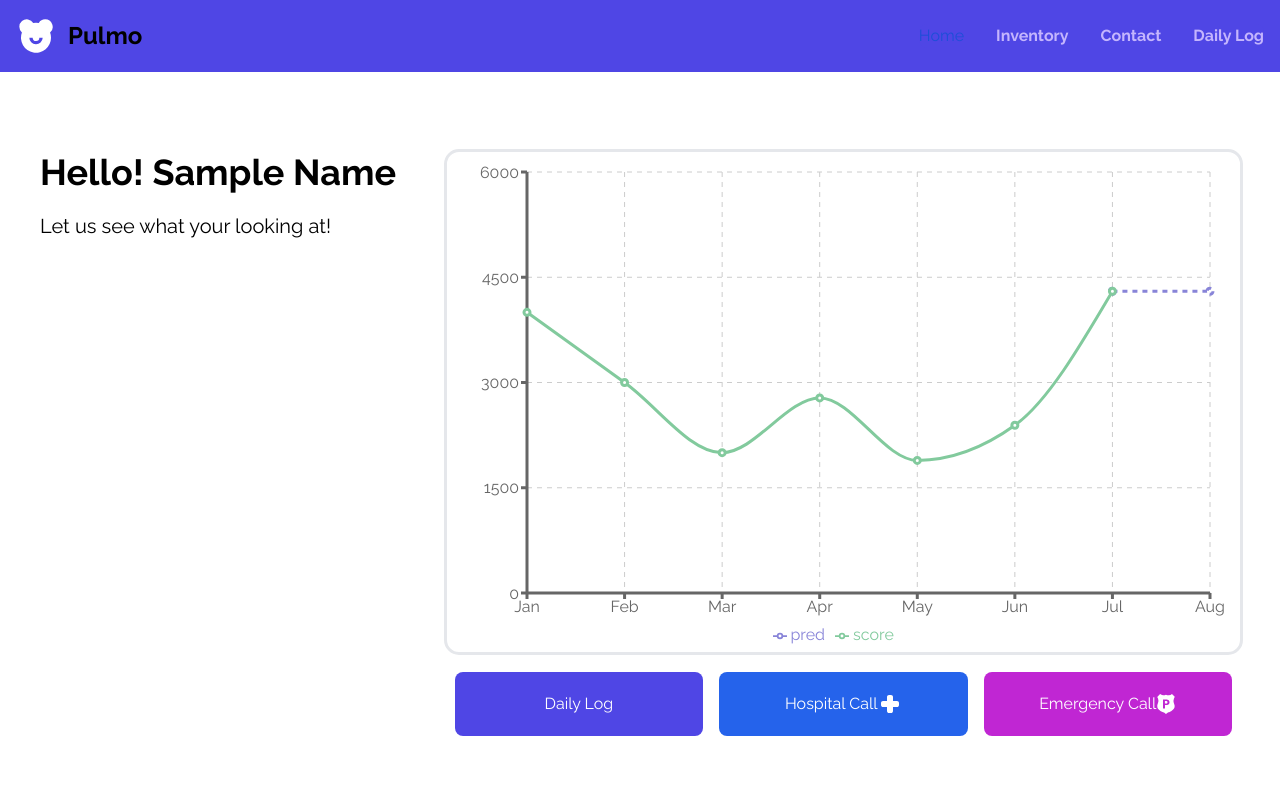
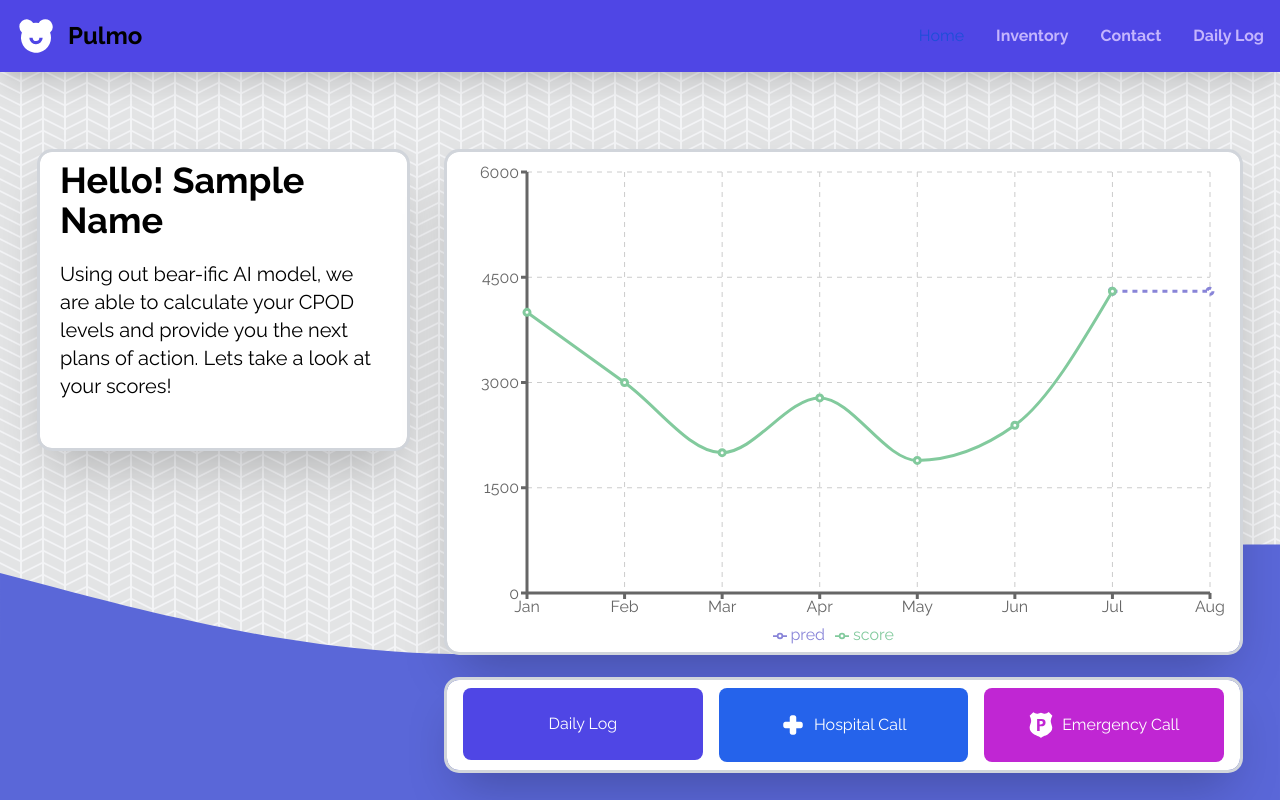
Before and after one commit to AnishG-git/Axxess2024, a React (Create React App) app in the folder frontend/: page /dashboard in a window 1280 px wide. Built offline with nearby package versions, Linux system fonts and the light colour scheme.

Commit message:
css styled better

```diff
--- a/frontend/src/components/navbar.js
+++ b/frontend/src/components/navbar.js
@@ -7,7 +7,7 @@ const Navbar = () => {
     setIsOpen(!isOpen);
   };
   return (
-    <nav className="bg-indigo-600 ">
+    <nav className="bg-indigo-600 shadow-xl">
       <div className="max-w-screen-xl flex flex-wrap items-center justify-between mx-auto p-4">
         <a href="/" className="flex items-center space-x-3 rtl:space-x-reverse">
           <svg width="40px" height="40px" viewBox="0 0 24 24" xmlns="http://www.w3.org/2000/svg" fill="white">
--- a/frontend/src/pages/dashboard.js
+++ b/frontend/src/pages/dashboard.js
@@ -17,15 +17,26 @@ function Dashboard() {
   return (
     <div>
       <Navbar />
-      <div className="fixed top-0 left-0 w-screen h-screen bg-white z-[-10]"></div>
+      <div className="fixed top-0 left-0 w-full h-screen -z-10">
+        <svg xmlns="http://www.w3.org/2000/svg" viewBox="0 0 1440 320" className="absolute bottom-0 w-full z-0" style={{ top: 'auto', bottom: 0 }}>
+          <path
+            fill="#5a67d8"
+            fillOpacity="1"
+            d="M0,64L60,80C120,96,240,128,360,144C480,160,600,160,720,138.7C840,117,960,75,1080,53.3C1200,32,1320,32,1380,32L1440,32L1440,320L1380,320C1320,320,1200,320,1080,320C960,320,840,320,720,320C600,320,480,320,360,320C240,320,120,320,60,320L0,320Z"
+          ></path>
+        </svg>
+      </div>
       <div className="z-10">
         <div className="w-full flex flex-wrap pt-20">
-          <div className="w-full lg:w-1/3 items-center justify-center">
-            <h1 className="text-4xl font-bold mb-5 ml-10 w-full">Hello! Sample Name</h1>
-            <h3 className="ml-10 mb-10 text-xl w-full">Let us see what your looking at!</h3>
+          <div className="w-full lg:w-1/3 items-center justify-center px-5 lg:pl-10 mb-5 h-full">
+            <div className='bg-white outline-gray-300 outline rounded-xl px-5 py-2 shadow-2xl'>
+            <h1 className="text-4xl font-bold mb-5  w-full">Hello! Sample Name</h1>
+            <h3 className="mb-10 text-xl w-full">Using out bear-ific AI model, we are able to calculate your CPOD levels and provide you the next plans of action. Lets take a look at your scores!</h3>
+            </div>
+
           </div>
           <div className=" w-full lg:w-2/3 px-5 lg:pr-10">
-            <div className=" outline-gray-200 outline rounded-xl  flex items-center justify-center ">
+            <div className=" outline-gray-300 outline rounded-xl  bg-white flex items-center justify-center shadow-2xl">
               <ResponsiveContainer width="100%" height={500}>
                 <LineChart data={sampleData} margin={{ top: 20, right: 30, left: 20, bottom: 5 }}>
                   <CartesianGrid strokeDasharray="5 5" strokeWidth={1} />
@@ -38,14 +49,13 @@ function Dashboard() {
                 </LineChart>
               </ResponsiveContainer>
             </div>
-            <div className="w-full flex flex-wrap pt-5 ">
+            <div className="w-full flex flex-wrap mt-7 py-2 bg-white outline outline-gray-300 rounded-xl shadow-2xl">
               <div className="w-1/3 ">
-                <div className="mx-2 flex  py-5 rounded-lg flex-wrap bg-indigo-600 items-center justify-center text-white  px-2">Daily Log</div>
+                <div className="ml-4 mr-2 flex  py-6 rounded-lg flex-wrap bg-indigo-600 items-center justify-center text-white  px-2">Daily Log</div>
               </div>
               <div className="w-1/3 ">
-                <div className="mx-2 flex  py-5 rounded-lg flex-wrap bg-blue-600 items-center justify-center text-white  px-2">
-                  Hospital Call
-                  <svg width="24" height="24" viewBox="0 0 24 24" fill="none" xmlns="http://www.w3.org/2000/svg">
+                <div className="mx-2 flex  py-6 rounded-lg flex-wrap bg-blue-600 items-center justify-center text-white  px-2">
+                <svg width="26" height="26" viewBox="0 0 24 24" fill="none" xmlns="http://www.w3.org/2000/svg">
                     <g clip-path="url(#clip0_3_2)">
                       <path
                         fill-rule="evenodd"
@@ -60,17 +70,21 @@ function Dashboard() {
                       </clipPath>
                     </defs>
                   </svg>
+                  <p className='ml-2'>Hospital Call</p>
+
+
                 </div>
               </div>
               <div className="w-1/3 ">
-                <div className="mx-2 flex  py-5 rounded-lg flex-wrap bg-fuchsia-600 items-center justify-center text-white  px-2">
-                  Emergency Call
-                  <svg width="20" height="20" viewBox="0 0 42 48" fill="none" xmlns="http://www.w3.org/2000/svg">
+                <div className="mr-4 ml-2 flex  py-6 rounded-lg flex-wrap bg-fuchsia-600 items-center justify-center text-white  px-2">
+                <svg width="26" height="26" viewBox="0 0 42 48" fill="none" xmlns="http://www.w3.org/2000/svg">
                     <path
                       d="M24.581 19.544C24.581 22.913 21.792 22.913 20.289 22.913H18.415V16.544H20.77C22.087 16.544 24.581 16.544 24.581 19.544ZM38.977 16.181C39.255 12.753 40.248 9.607 42 6.723L35.281 0C33.158 1.828 30.742 2.84 28.002 3.019C25.5368 3.25594 23.0567 2.75693 20.875 1.585C18.574 2.731 16.204 3.21 13.733 3.019C11.177 2.79 8.871 1.884 6.805 0.278L0.0670006 6.998C1.724 9.923 2.647 12.985 2.829 16.181C2.915 17.653 2.495 19.679 1.553 22.298C1.06 23.75 0.687001 25.01 0.433001 26.062C0.198001 27.107 0.0510005 27.957 0.00200051 28.593C-0.0329995 31.384 0.750001 33.904 2.355 36.143C3.609 37.778 5.677 39.583 8.549 41.558C11.691 43.158 14.123 44.197 15.826 44.639L17.238 45.295C17.682 45.509 18.158 45.716 18.655 45.942C19.726 46.584 20.479 47.281 20.875 47.999C21.361 47.222 22.13 46.543 23.152 45.942C23.7656 45.6791 24.3734 45.4031 24.975 45.114C25.465 44.899 25.83 44.737 26.042 44.638C26.5057 44.4136 26.9784 44.2084 27.459 44.023C28.042 43.794 28.761 43.513 29.62 43.203C31.28 42.614 32.488 42.059 33.256 41.557C36.041 39.582 38.077 37.807 39.373 36.218C41.035 33.969 41.842 31.438 41.805 28.592C41.707 27.318 41.168 25.279 40.189 22.501C39.255 19.797 38.841 17.697 38.977 16.181ZM26.627 25.391C25.032 26.435 22.839 26.435 21.694 26.435H18.549V35.041H13.82V12.965H20.533C23.653 12.965 26.262 13.166 28.074 15.375C29.205 16.781 29.396 18.378 29.396 19.513C29.394 22.084 28.335 24.254 26.627 25.391Z"
                       fill="white"
                     />
                   </svg>
+                  <p className='ml-2'>Emergency Call</p>
+
                 </div>
               </div>
             </div>
--- a/frontend/src/pages/login.js
+++ b/frontend/src/pages/login.js
@@ -15,7 +15,7 @@ const Login = () => {
         password: form.password,
       })
       .then(response => {
-        console.log("RESPONSE", response.data);
+        console.log('RESPONSE', response.data);
       })
       .catch(error => {
         console.error(error);
@@ -24,27 +24,62 @@ const Login = () => {
 
   const handleChange = e => {
     setForm({ ...form, [e.target.name]: e.target.value });
-  }
+  };
 
   return (
+    <div>
+      <div className="fixed top-0 left-0 w-full h-screen -z-10">
+        <svg
+          xmlns="http://www.w3.org/2000/svg"
+          viewBox="0 0 1440 320"
+          className="absolute bottom-0 w-full z-0"
+          style={{ top: 'auto', bottom: 0 }}
+        >
+          <path
+            fill="#5a67d8"
+            fillOpacity="1"
+            d="M0,64L60,80C120,96,240,128,360,144C480,160,600,160,720,138.7C840,117,960,75,1080,53.3C1200,32,1320,32,1380,32L1440,32L1440,320L1380,320C1320,320,1200,320,1080,320C960,320,840,320,720,320C600,320,480,320,360,320C240,320,120,320,60,320L0,320Z"
+          ></path>
+        </svg>
+      </div>
+
       <div className="flex items-center justify-center min-h-screen ">
-      <div className="p-8 bg-white rounded shadow-md max-w-md w-full">
-
+        <div className="p-8 bg-white rounded shadow-md max-w-md w-full shadow-2xl rounded-2xl ">
           <h2 className="text-2xl font-bold text-center mb-4">Login</h2>
           <form onSubmit={handleLogin} className="flex flex-col space-y-4">
             <label>
               Email:
-          <input type="email" name="email" value={form.email} onChange={handleChange} required className="w-full p-2 border border-gray-300 rounded mt-1" />
+              <input
+                type="email"
+                name="email"
+                value={form.email}
+                onChange={handleChange}
+                required
+                className="w-full p-2 border border-gray-300 rounded mt-1"
+              />
             </label>
             <label>
               Password:
-          <input type="password" name="password" value={form.password} onChange={handleChange} required className="w-full p-2 border border-gray-300 rounded mt-1" />
+              <input
+                type="password"
+                name="password"
+                value={form.password}
+                onChange={handleChange}
+                required
+                className="w-full p-2 border border-gray-300 rounded mt-1"
+              />
             </label>
-        <button type="submit" className="w-full p-2 text-white bg-blue-500 rounded mt-1 hover:bg-blue-600">Login</button>
+            <button
+              type="submit"
+              className="w-full p-2 text-white bg-blue-500 rounded mt-1 hover:bg-blue-600"
+            >
+              Login
+            </button>
           </form>
         </div>
       </div>
+    </div>
   );
-}
+};
 
 export default Login;
--- a/frontend/src/pages/signup.js
+++ b/frontend/src/pages/signup.js
@@ -25,10 +25,16 @@ function Signup() {
   const handleChange = e => {
     if (e.target.name === 'dob') {
       const date = new Date(e.target.value);
-      const formattedDate = `${date.getFullYear()}-${date.getMonth() + 1}-${date.getDate()}`;
+      const formattedDate = `${date.getFullYear()}-${
+        date.getMonth() + 1
+      }-${date.getDate()}`;
       console.log(formattedDate);
       setFormData({ ...formData, [e.target.name]: formattedDate });
-    } else if (['diabetes', 'muscular', 'hypertension', 'atrialfib', 'ihd'].includes(e.target.name)) {
+    } else if (
+      ['diabetes', 'muscular', 'hypertension', 'atrialfib', 'ihd'].includes(
+        e.target.name
+      )
+    ) {
       let value = e.target.value === 'yes' ? 1 : 0;
       setFormData({ ...formData, [e.target.name]: value });
     } else if (e.target.name === 'pack_history') {
@@ -43,10 +49,11 @@ function Signup() {
   };
 
   const handleSubmit = e => {
-    console.log(e.target.name, e.target.value)
+    console.log(e.target.name, e.target.value);
     console.log(formData);
     e.preventDefault();
-    axios.post('http://127.0.0.1:8000/api/register/', {
+    axios
+      .post('http://127.0.0.1:8000/api/register/', {
         email: formData.email,
         password: formData.password,
         first_name: formData.first_name,
@@ -70,7 +77,17 @@ function Signup() {
   };
 
   return (
-    <div className="flex items-center justify-center min-h-screen">
+    <div>
+      <div className="fixed top-0 left-0 w-full h-screen -z-10">
+        <svg xmlns="http://www.w3.org/2000/svg" viewBox="0 0 1440 320" className="absolute bottom-0 w-full z-0" style={{ top: 'auto', bottom: 0 }}>
+          <path
+            fill="#5a67d8"
+            fillOpacity="1"
+            d="M0,64L60,80C120,96,240,128,360,144C480,160,600,160,720,138.7C840,117,960,75,1080,53.3C1200,32,1320,32,1380,32L1440,32L1440,320L1380,320C1320,320,1200,320,1080,320C960,320,840,320,720,320C600,320,480,320,360,320C240,320,120,320,60,320L0,320Z"
+          ></path>
+        </svg>
+      </div>
+      <div className="flex items-center justify-center min-h-screen z-0 shadow-2xl">
         <div className="p-8 bg-white rounded shadow-md max-w-md w-full">
           <h1 className="text-2xl font-bold text-center mb-4">Sign Up</h1>
           <form onSubmit={handleSubmit} className="space-y-4">
@@ -227,6 +244,7 @@ function Signup() {
           </form>
         </div>
       </div>
+    </div>
   );
 }
 
```
Lines whose indentation alone changed are shown as unchanged.
